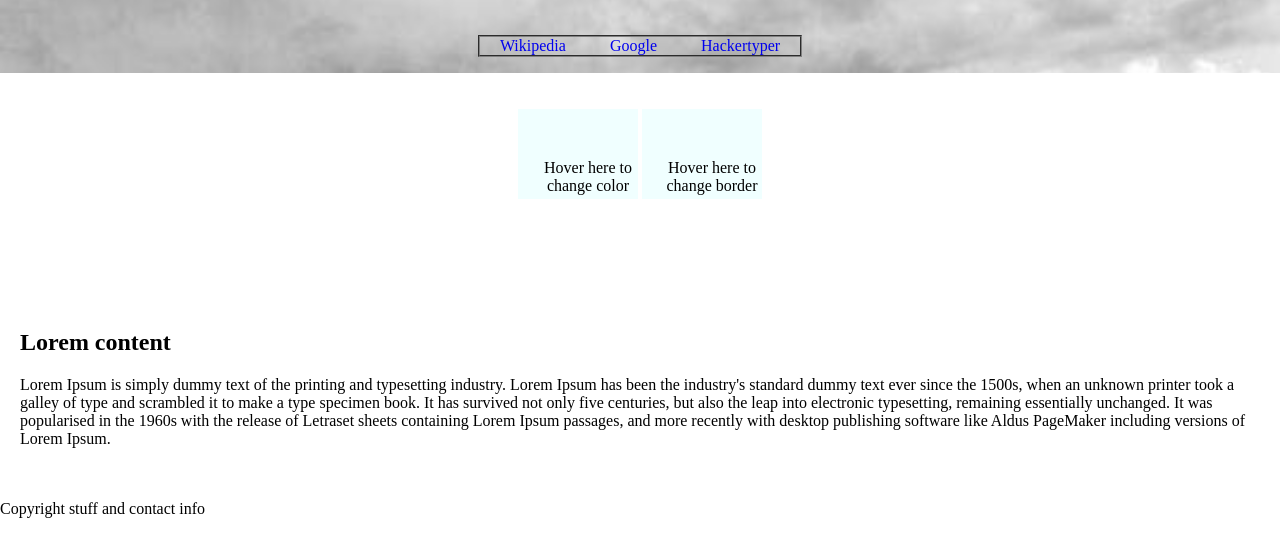
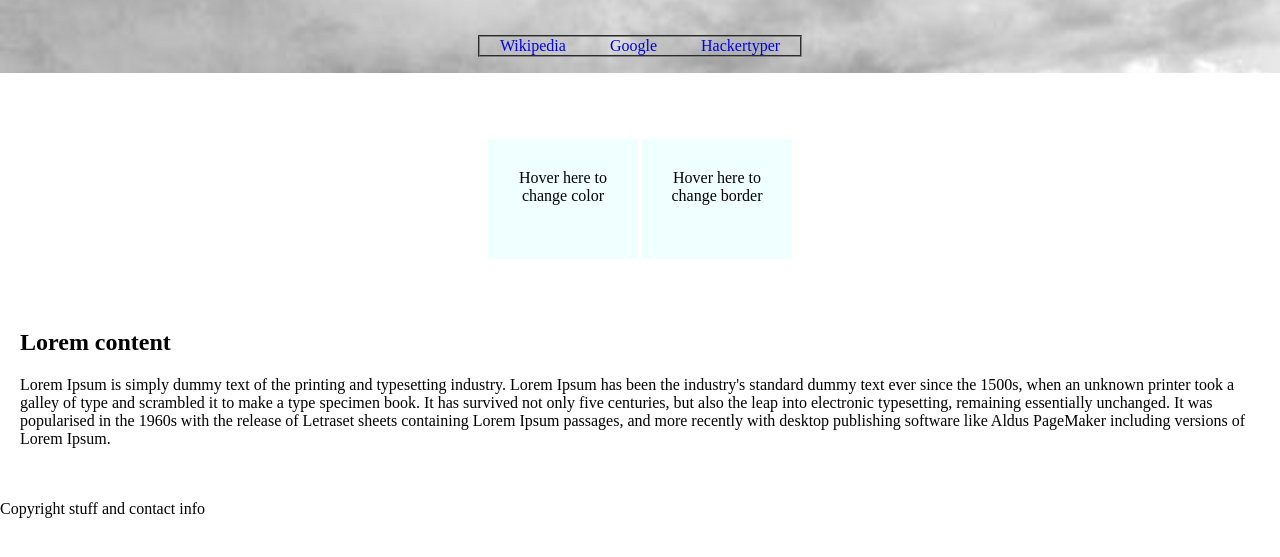
Before and after one commit to templareeb/templareeb.github.io, a plain HTML site: page index.html in a window 1280 px wide. Shown: the part 61-618 px from the top of the page. Drawn offline with Linux system fonts and the light colour scheme.

Commit message:
Update style.css
missed some changes lasttime

```diff
--- a/style.css
+++ b/style.css
@@ -45,10 +45,12 @@ header li {
 
 #colorchange, #borderchange{
 	display: inline-block;
-    	width: 120px;
-    	background-color: azure;
-    	padding: 20px;
-    	margin: 0 auto;
+  	width: 150px; /* Specify width */
+  	height: 120px; /* Specify height */
+  	background-color: azure;
+  	padding: 0px;
+  	margin: 30px auto;
+  	vertical-align: top;
 }
 #borderchange:hover{
 	border: 10px solid gold;
```
